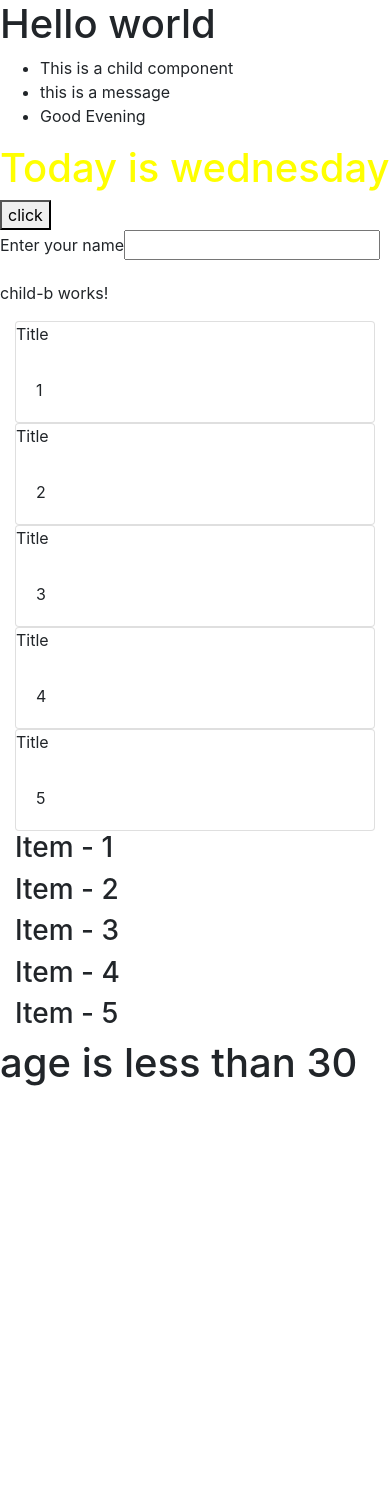
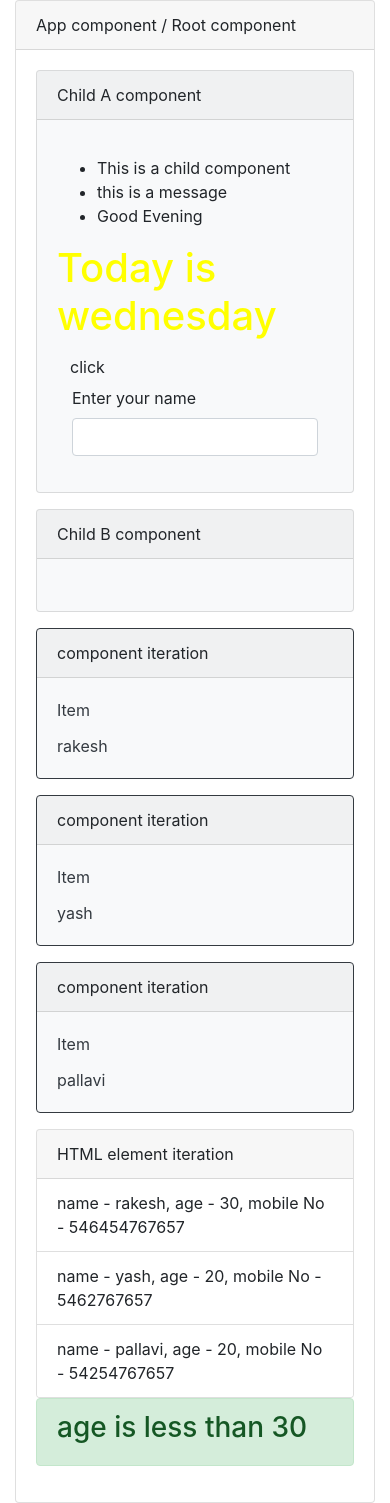
Before and after one commit to manjunathva2018/hospitality, an Angular app: page / in a window 390 px wide. Before the commit the page ends 1095 px from the top, so only its background shows below. Built offline with nearby package versions, Linux system fonts and the light colour scheme.

Commit message:
18/05/2020 session

```diff
--- a/src/app/app.component.html
+++ b/src/app/app.component.html
@@ -1,37 +1,59 @@
-<h1>Hello world </h1>
-
-
+<div class="container-fluid">
   <!-- This is from another module -->
   <!-- <app-paragraph></app-paragraph> -->
 
-<!-- this is a child component -->
+
+  <div class="card">
+    <div class="card-header">App component / Root component</div>
+    <div class="card-body">
+
+        <div class="row">
+               <!-- this are a child components -->
+            <div class="col-md-6">
                 <app-child-a></app-child-a>
-
+            </div>
+            <div class="col-md-6">
                 <app-child-b></app-child-b>
-
+            </div>
+        </div>
 
       <!-- *ngFor  structural directive-->
-
-<div class="container">
       <div class="row">
-        <div class="col-md-12" *ngFor="let item of [1,2,3,4,5]">
-            <app-temp>{{item}}</app-temp>
+        <div class="col-md-4" *ngFor="let item of userData" appHighlight>
+          <app-temp>{{ item.name }}</app-temp>
         </div>
-
-            <div class="col-md-4" *ngFor="let item of [1,2,3,4,5]">
-              <h3>Item - {{item}}</h3>
+      </div>
+      <div class="row">
+        <div class="col-md-4">
+          <div class="card">
+            <div class="card-header">
+              HTML element iteration
+            </div>
+            <ul class="list-group list-group-flush">
+              <li class="list-group-item" *ngFor="let item of userData" appHighlight>
+                name - {{ item.name }}, age - {{item.age}}, mobile No - {{item.mobileNo}}
+              </li>
+            </ul>
           </div>
         </div>
       </div>
 
       <!-- ngSwitch -->
 
+      <!-- *ngIf  structural directive-->
+
+      <h1 *ngIf="age > 30; else show">age is greater than 30</h1>
+
+      <ng-template #show>
+        <div class="alert alert-success" role="alert">
+          <h3>age is less than 30</h3>
+        </div>
+      </ng-template>
 
 
-<!-- *ngIf  structural directive-->
 
-<h1 *ngIf="age>30 ;else show;">age is greater than 30</h1>
+    </div>
+  </div>
 
-<ng-template #show>
-    <h1>age is less than 30</h1>
-</ng-template>
+
+</div>
--- a/src/app/app.component.ts
+++ b/src/app/app.component.ts
@@ -1,14 +1,53 @@
-import { Component } from '@angular/core';
+import { Component,OnInit,OnDestroy,OnChanges, AfterContentInit, AfterContentChecked, DoCheck, AfterViewInit, AfterViewChecked} from '@angular/core';
 
 @Component({
   selector: 'app-root',
   templateUrl: './app.component.html',
   styleUrls: ['./app.component.scss']
 })
-export class AppComponent {
+export class AppComponent implements OnInit,OnDestroy,OnChanges,
+AfterContentInit,AfterContentChecked,DoCheck,AfterViewInit,AfterViewChecked{
+
   title = 'hotel-management';
 
-  age:number=20;
+  userData:any=[];
+
+  age:number;
+
+  ngOnInit(){
+  this.userData.push({"name":"rakesh","age":30,"mobileNo":546454767657},
+  {"name":"yash","age":20,"mobileNo":5462767657},{"name":"pallavi","age":20,"mobileNo":54254767657});
+  this.age=20;
+  console.log("ngOnInit invoked");
+  }
 
 
+  ngOnChanges(){
+    console.log("ngOnChanges invoked");
+  }
+
+  ngDoCheck (){
+    console.log("ngDoCheck invoked");
+  }
+
+  ngAfterContentInit (){
+    console.log("ngAfterContentInit invoked");
+  }
+
+  ngAfterContentChecked (){
+    console.log("ngAfterContentChecked invoked");
+  }
+
+  ngAfterViewInit (){
+    console.log("ngAfterViewInit invoked");
+  }
+
+  ngAfterViewChecked (){
+    console.log("ngAfterViewChecked invoked");
+  }
+
+  ngOnDestroy(){
+    console.log("ngOnDestroy invoked");
+  }
+
 }
--- a/src/app/app.module.ts
+++ b/src/app/app.module.ts
@@ -9,13 +9,15 @@ import {FormsModule} from '@angular/forms';
 import { ChildBComponent } from './child-b/child-b.component';
 import { BrowserAnimationsModule } from '@angular/platform-browser/animations';
 import { TempComponent } from './temp/temp.component';
+import { HighlightDirective } from './highlight.directive';
 
 @NgModule({
   declarations: [
     AppComponent,
     ChildAComponent,
     ChildBComponent,
-    TempComponent
+    TempComponent,
+    HighlightDirective
   ],
   imports: [
     BrowserModule,
--- a/src/app/child-a/child-a.component.html
+++ b/src/app/child-a/child-a.component.html
@@ -1,4 +1,9 @@
 
+<div class="card bg-light mb-3">
+    <div class="card-header">Child A component</div>
+    <div class="card-body">
+      <h5 class="card-title"></h5>
+      <p class="card-text"></p>
       <!-- interpolation -->
     <ul>
         <li>{{title}}</li>
@@ -13,16 +18,15 @@
 
     <!-- event binding -->
 
-<button (click)="userClicked();">click</button>
+    <button class="btn btn-default" (click)="userClicked();">click</button>
 
     <br/>
 
     <!-- two-way binding using ngModel -->
-
+    <div class="form-group col-md-4">
         <label>Enter your name</label>
-<input type="text" [(ngModel)]="userInput" />
-
+        <input class="form-control" type="text" [(ngModel)]="userInput" />
         <p>{{userInput}}</p>
-
-
-<!-- structural directives -->
+    </div>
+    </div>
+  </div>
--- a/src/app/child-a/child-a.component.ts
+++ b/src/app/child-a/child-a.component.ts
@@ -1,31 +1,25 @@
-import { Component, OnInit } from '@angular/core';
+import { Component, OnInit,OnDestroy,OnChanges,
+  AfterContentInit,AfterContentChecked,DoCheck,AfterViewInit,AfterViewChecked} from '@angular/core';
 
 @Component({
   selector: 'app-child-a',
   templateUrl: './child-a.component.html',
   styleUrls: ['./child-a.component.scss']
 })
-export class ChildAComponent implements OnInit {
+export class ChildAComponent implements OnInit,OnDestroy,OnChanges,
+AfterContentInit,AfterContentChecked,DoCheck,AfterViewInit,AfterViewChecked {
 
 //import FormsModule
 userInput:any='';
 
-title:string = 'This is a child component';
+title:string;
 
-message:string='this is a message';
+message:string;
 
-color:string='green';
+color:string;
 
   constructor() {
-
-    setTimeout(()=>{
-      this.color='yellow';
-    },3000)
-
    }
-
-  ngOnInit(): void {
-  }
 
 
   sample():string{
@@ -38,4 +32,44 @@ color:string='green';
 
 
 
+  ngOnInit(){
+    this.title = 'This is a child component';
+    this.message='this is a message';
+    this.color='green';
+    console.log("child ngOnInit invoked");
+    setTimeout(()=>{
+      this.color='yellow';
+    },3000)
+    }
+
+
+    ngOnChanges(){
+      console.log("child ngOnChanges invoked");
+    }
+
+    ngDoCheck (){
+      console.log("child ngDoCheck invoked");
+    }
+
+    ngAfterContentInit (){
+      console.log("child ngAfterContentInit invoked");
+    }
+
+    ngAfterContentChecked (){
+      console.log("child ngAfterContentChecked invoked");
+    }
+
+    ngAfterViewInit (){
+      console.log("child ngAfterViewInit invoked");
+    }
+
+    ngAfterViewChecked (){
+      console.log("child ngAfterViewChecked invoked");
+    }
+
+    ngOnDestroy(){
+      console.log("child ngOnDestroy invoked");
+    }
+
+
 }
--- a/src/app/child-b/child-b.component.html
+++ b/src/app/child-b/child-b.component.html
@@ -1 +1,7 @@
-<p>child-b works!</p>
+<div class="card bg-light mb-3">
+    <div class="card-header">Child B component</div>
+    <div class="card-body">
+      <h5 class="card-title"></h5>
+      <p class="card-text"></p>
+    </div>
+  </div>
--- /dev/null
+++ b/src/app/highlight.directive.ts
@@ -0,0 +1,18 @@
+import { Directive ,ElementRef,HostListener} from '@angular/core';
+
+@Directive({
+  selector: '[appHighlight]'
+})
+export class HighlightDirective {
+
+  constructor(private el:ElementRef) { }
+
+  @HostListener('mouseenter') onMouseEnter() { this.highlight('yellow'); }
+
+  @HostListener('mouseleave') onMouseLeave() { this.highlight(null); }
+
+  private highlight(color: string) {
+  this.el.nativeElement.style.backgroundColor = color;
+  }
+
+}
--- a/src/app/temp/temp.component.html
+++ b/src/app/temp/temp.component.html
@@ -1,8 +1,9 @@
 
 
-<div class="card">
-    <div class="card-title card-dark">Title</div>
-    <div class="card-body">
+<div class="card bg-light mb-3 border-dark">
+    <div class="card-header">component iteration</div>
+    <div class="card-body text-dark">
+        <div class="card-title">Item</div>
         <ng-content></ng-content>
     </div>
 </div>
```
Also changed, not shown: 1 other file (tests, documents, lock files or other folders). Lines whose indentation alone changed are shown as unchanged.
